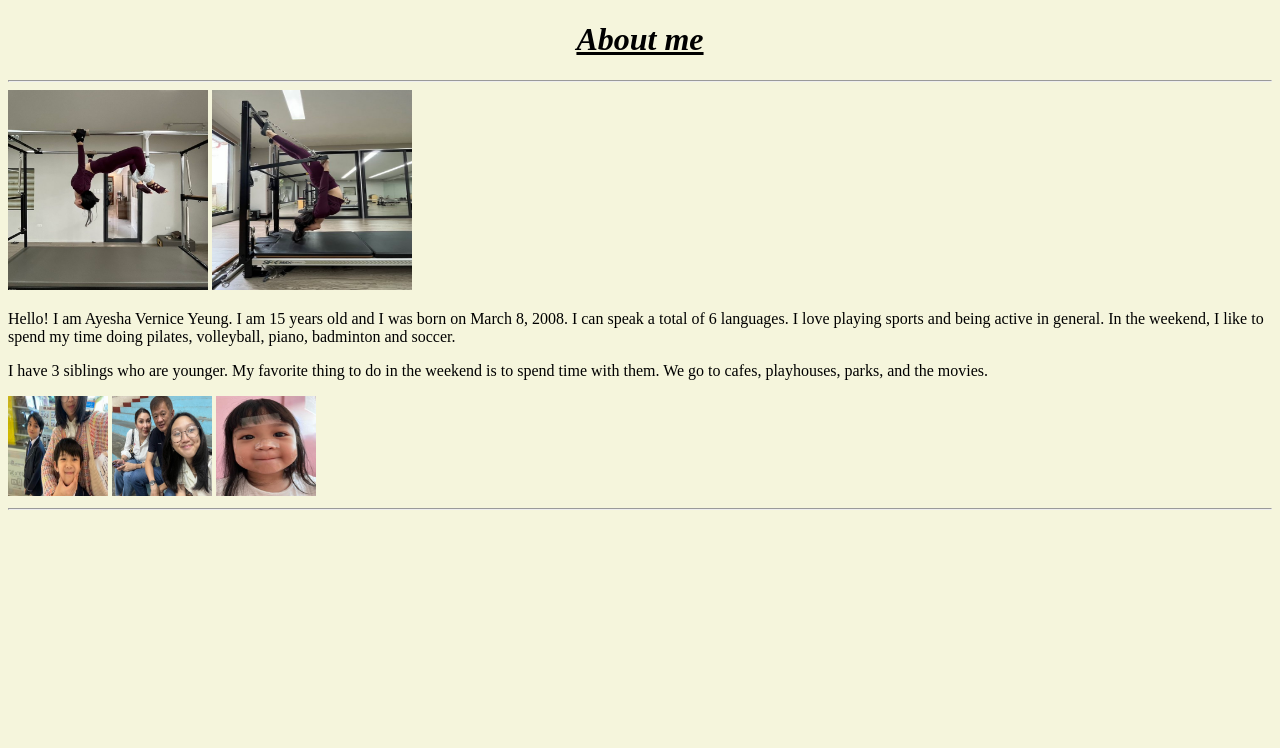
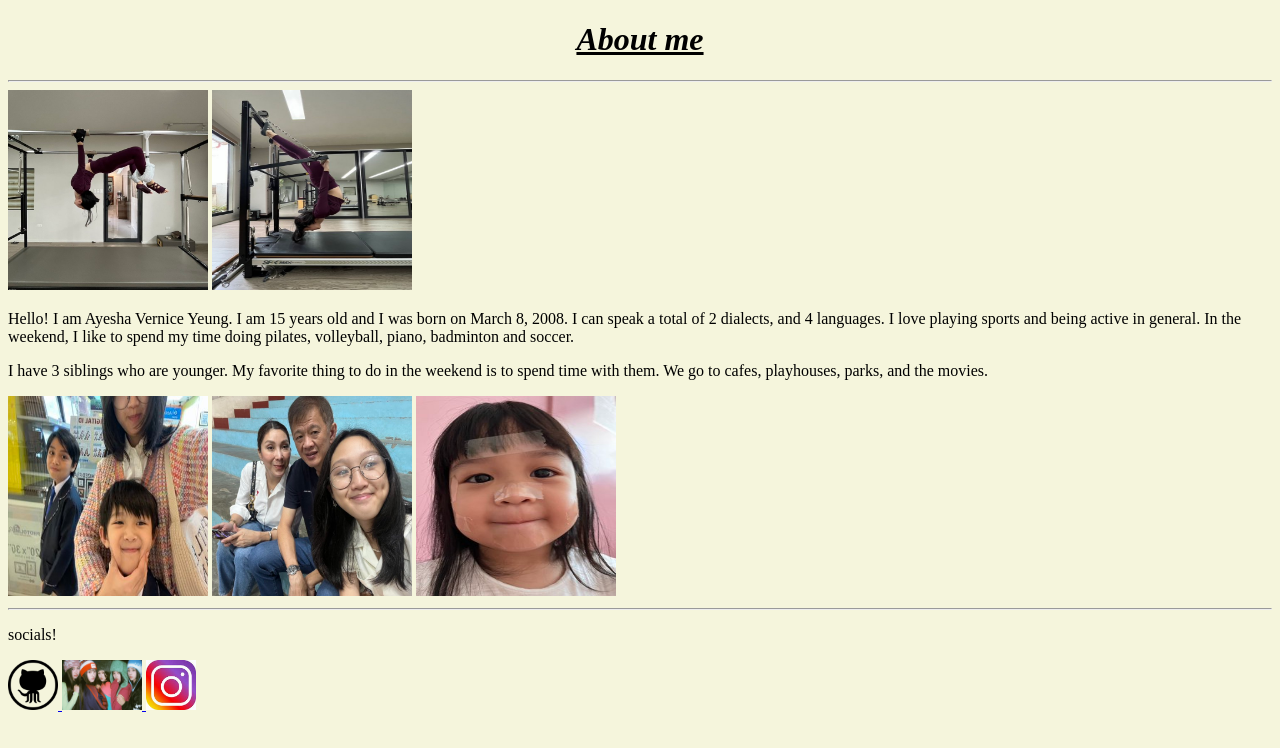
Before and after one commit to yeshayeshayesha/ayeshayeung_q1fa1, a plain HTML site: page page.html in a window 1280 px wide. Drawn offline with Linux system fonts and the light colour scheme.

Commit message:
Add files via upload

```diff
--- a/page.html
+++ b/page.html
@@ -6,12 +6,26 @@
     <img src="images/pilates.jpg" alt="pilates example 1" width="200" height="200">
     <img src="images/pilates2.jpg" alt="pilates example 2" width="200" height="200">
 
-    <p>Hello! I am Ayesha Vernice Yeung. I am 15 years old and I was born on March 8, 2008. I can speak a total of 6 languages. I love playing sports and being active in general. In the weekend, I like to spend my time doing pilates, volleyball, piano, badminton and soccer.</p>
+    <p>Hello! I am Ayesha Vernice Yeung. I am 15 years old and I was born on March 8, 2008. I can speak a total of 2 dialects, and 4 languages. I love playing sports and being active in general. In the weekend, I like to spend my time doing pilates, volleyball, piano, badminton and soccer.</p>
     <p>I have 3 siblings who are younger. My favorite thing to do in the weekend is to spend time with them. We go to cafes, playhouses, parks, and the movies.</p>
 
-    <img src="images/boy.jpg" width="100" height="100">
-    <img src="images/fam.jpg" height="100" width="100">
-    <img src="images/tash.jpg" height="100" width="100">
+    <img src="images/boy.jpg" width="200" height="200">
+    <img src="images/fam.jpg" height="200" width="200">
+    <img src="images/tash.jpg" height="200" width="200">
 
     <hr>
+    <p>socials!</p>
+
+    <a href ="https://github.com/yeshayeshayesha">
+        <img src="images/github.png" width="50" height="50">
+    </a>
+
+    <a href="https://www.bing.com/ck/a?!&&p=3b073cbf7c36cbfdJmltdHM9MTY5NDMwNDAwMCZpZ3VpZD0zZjkwMzVjNi1iYzY5LTY0NjYtMTg3Yy0yNmFiYmRhOTY1NjgmaW5zaWQ9NTE4OA&ptn=3&hsh=3&fclid=3f9035c6-bc69-6466-187c-26abbda96568&psq=newjeans+super+shy+music+video&u=a1aHR0cHM6Ly93d3cueW91dHViZS5jb20vd2F0Y2g_dj1Bcm1EcC16aWp1Yw&ntb=1">
+        <img src="images/nwjns.webp" height="50" width="80">
+    </a>
+
+    <a href="https://www.instagram.com/xshaea/?next=%2F&hl=en">
+        <img src="images/download.jpg" width="50" height="50">
+    </a>
+
 </html>
```
Also changed, not shown: images/download.jpg (added), images/github.png (added), images/nwjns.webp (added).
